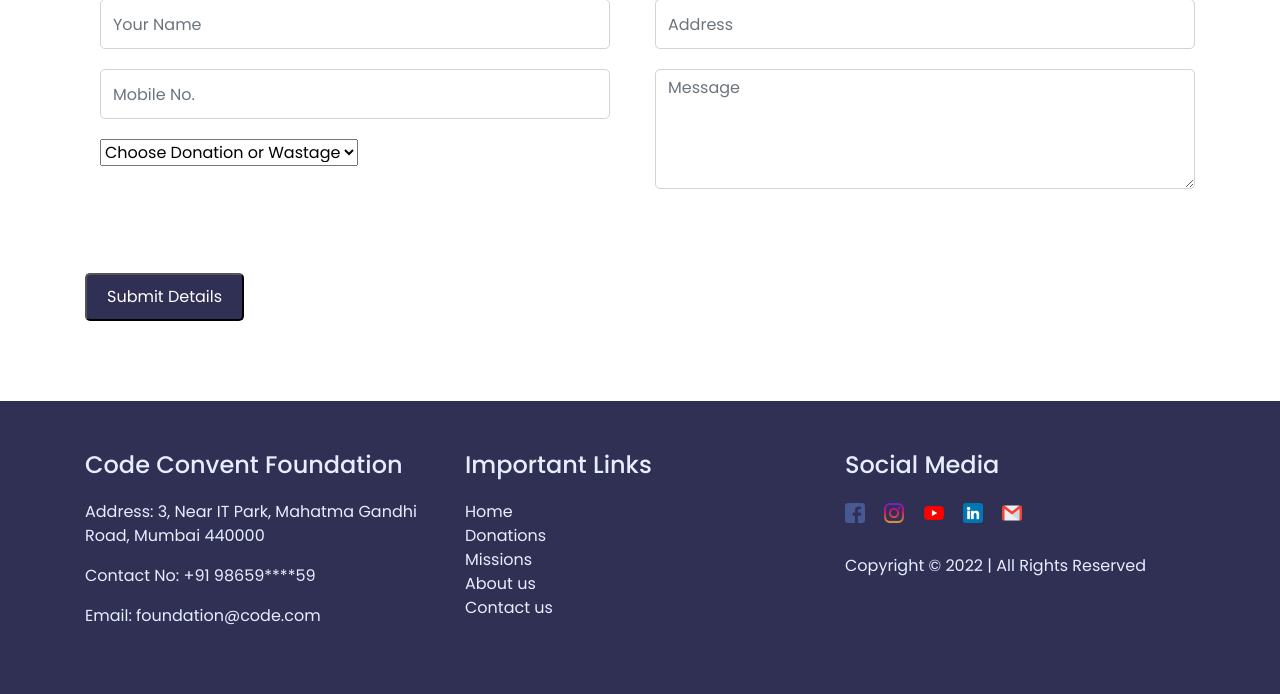
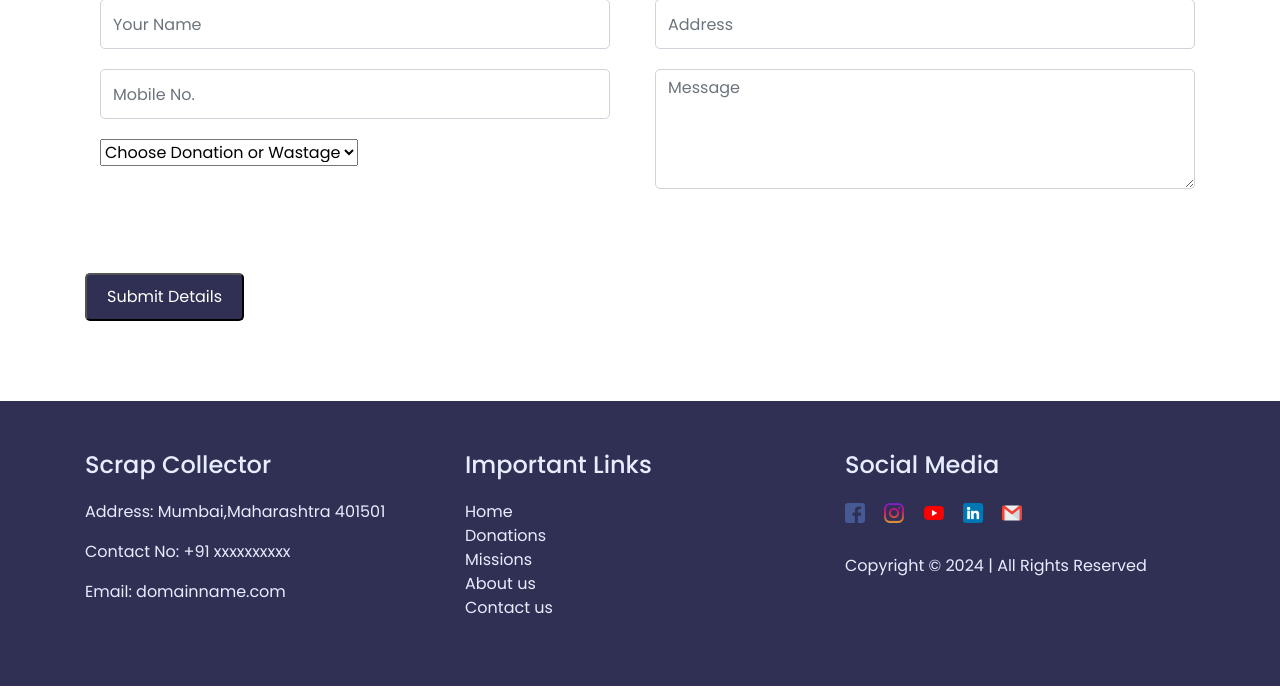
Before and after one commit to amal4510/Scrap-Store-, a Flask app: page / in a window 1280 px wide. Shown: the part 3852-4546 px from the top of the page. Run offline with Flask 3, Linux system fonts and the light colour scheme.

Commit message:
modified:   Server.py 	modified:   templates/index.html

```diff
--- a/Server.py
+++ b/Server.py
@@ -1,4 +1,4 @@
-from crypt import methods
+
 from flask import Flask,request, render_template
 
 app = Flask(__name__)
--- a/templates/index.html
+++ b/templates/index.html
@@ -5,7 +5,7 @@
     <meta charset="UTF-8">
     <meta http-equiv="X-UA-Compatible" content="IE=edge">
     <meta name="viewport" content="width=device-width, initial-scale=1.0">
-    <title>Code Convent Foundation</title>
+    <title>Scrap Collector</title>
     <link rel="stylesheet" href="{{url_for('static', filename='css/style.css')}}">
     <link rel="stylesheet" href="{{url_for('static', filename='css/responsive.css')}}">
     <link rel="stylesheet" href="https://cdn.jsdelivr.net/npm/bootstrap@4.6.1/dist/css/bootstrap.min.css">
@@ -20,7 +20,7 @@
         <header>
             <div class="container">
                 <nav class="navbar navbar-expand-lg navbar-dark">
-                    <a class="navbar-brand" href="#home">Code Convent Foundation</a>
+                    <a class="navbar-brand" href="#home">Scrap Collector</a>
                     <button class="navbar-toggler" type="button" data-toggle="collapse"
                         data-target="#navbarSupportedContent" aria-controls="navbarSupportedContent"
                         aria-expanded="false" aria-label="Toggle navigation">
@@ -52,7 +52,7 @@
             <div class="container">
                 <div class="row">
                     <div class="col-lg-6">
-                        <p>Contact No : <a href="tel:+9198659****59">+91 98659****59</a></p>
+                        <p>Contact No : <a href="tel:+9198659****59">+91 xxxxxxxxxx</a></p>
                     </div>
                     <div class="col-lg-6">
                         <div class="social">
@@ -80,7 +80,7 @@
                     <div class="col-lg-6 align-item-center">
                         <div class="home-info">
                             <h1>Alone we can do little, together we can do so much</h1>
-                            <h2>We <span>Code Convent foundation</span> manage wastage for needy peoples</h2>
+                            <h2>We <span>Scrap Collector foundation</span> manage wastage for needy peoples</h2>
                             <p>Lorem ipsum dolor sit amet consectetur adipisicing elit. Id nobis voluptates modi.</p>
                             <div class="buttons">
                                 <a href="#contact" class="btn1">Donate now</a>
@@ -274,10 +274,10 @@
             <div class="row">
                 <div class="col-lg-4">
                     <div class="col-one">
-                        <h4>Code Convent Foundation</h4>
-                        <p>Address: 3, Near IT Park, Mahatma Gandhi Road, Mumbai 440000</p>
-                        <p>Contact No: <a href="tel:+9198659****59">+91 98659****59</a></p>
-                        <p>Email: <a href="mailto:foundation@code.com">foundation@code.com</a></p>
+                        <h4>Scrap Collector</h4>
+                        <p>Address: Mumbai,Maharashtra 401501</p>
+                        <p>Contact No: <a href="tel:+9198659****59">+91 xxxxxxxxxx</a></p>
+                        <p>Email: <a href="mailto:foundation@code.com">domainname.com</a></p>
                     </div>
                 </div>
                 <div class="col-lg-4">
@@ -307,7 +307,7 @@
                             <a href="#"><img src="{{url_for('static', filename='img/icons/gmail.png')}}"
                                     alt="gmail"></a>
                         </div>
-                        <p>Copyright &copy; 2022 | All Rights Reserved</p>
+                        <p>Copyright &copy; 2024 | All Rights Reserved</p>
                     </div>
                 </div>
             </div>
```
